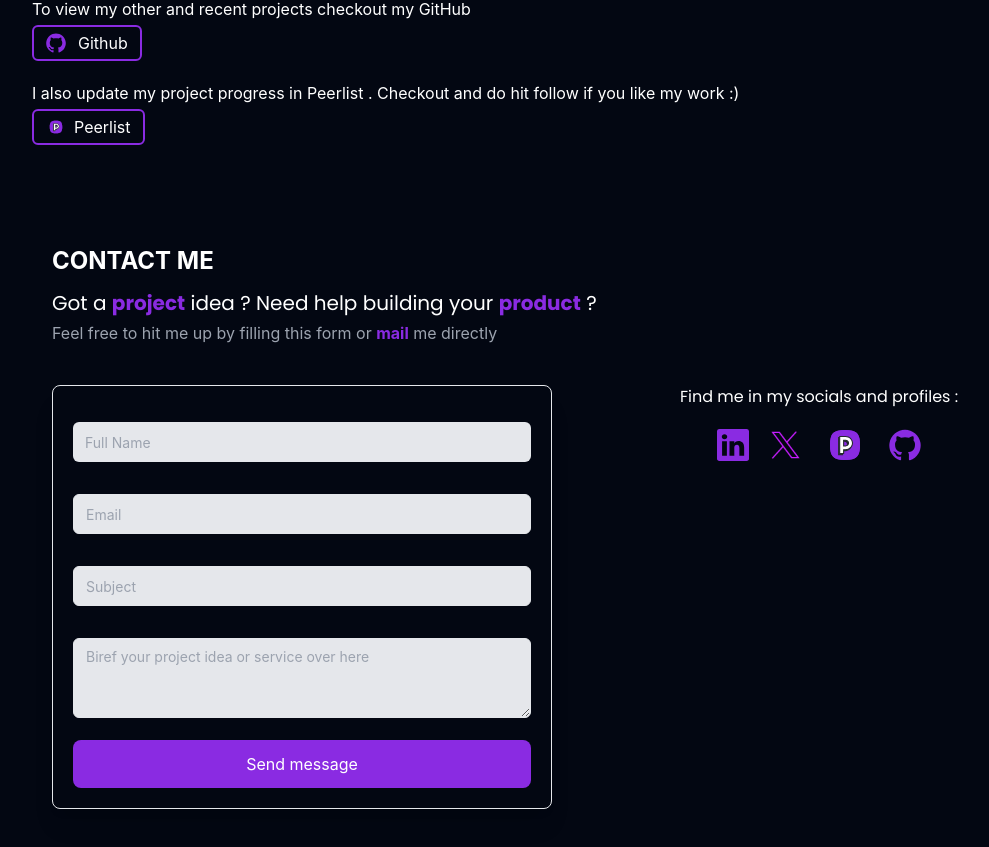
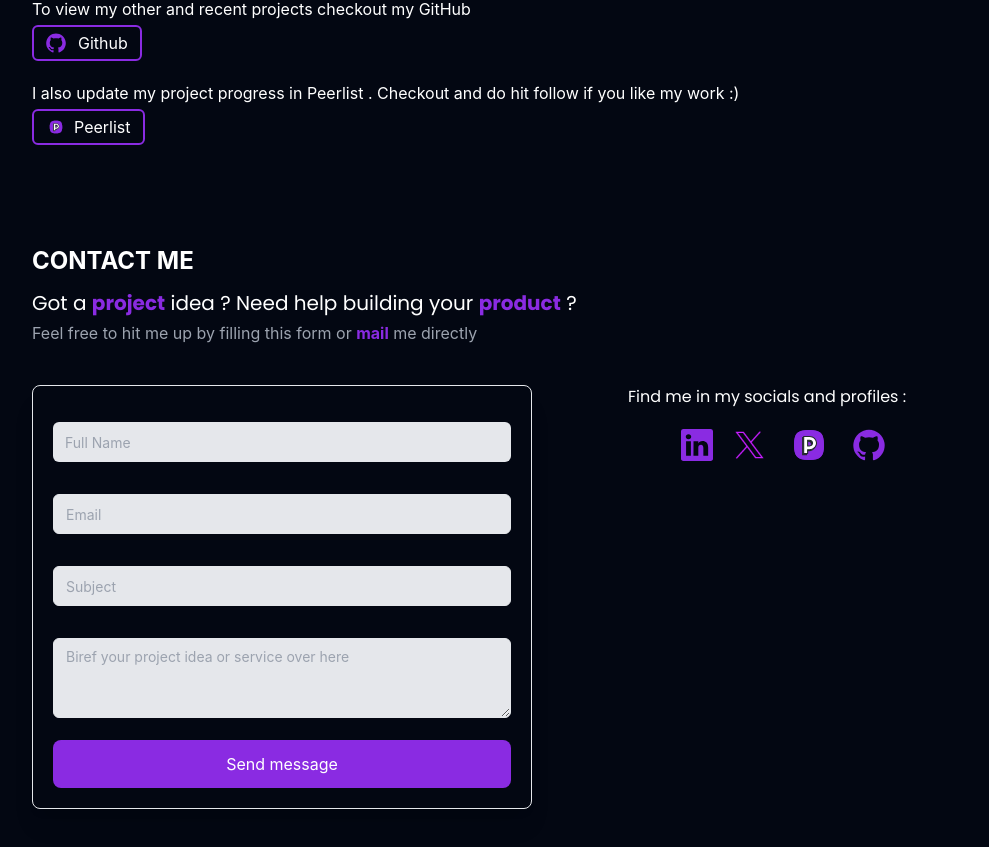
Before and after one commit to AKSHATH99/Personal-Website, a React (Create React App) app: page / in a window 1280 px wide. Shown: the part 2111-2958 px from the top of the page, without its empty margins (158-1147 px from the left). Built offline with nearby package versions, Linux system fonts and the light colour scheme; a web font is replaced by a local one.

Commit message:
ui fixes

```diff
--- a/src/components/Contact.js
+++ b/src/components/Contact.js
@@ -50,7 +50,7 @@ const Contact = () => {
 
 
   return (
-    <div id="contact" className="text-white  md:ml-[190px] p-5 pb-10">
+    <div id="contact" className="text-white  md:ml-[170px] p-5 pb-10">
       <div className="text-2xl mt-20 font-bold  w-max  ">
         CONTACT ME
       </div>
@@ -145,7 +145,7 @@ const Contact = () => {
 
         <div className="">
           {/* <img src="/images/contact image.png" /> */}
-          <p className="md:ml-32 md:mt-0 mt-10 font-poppins">Find me in my socials and profiles : </p>
+          <p className="md:ml-24 md:mt-0 mt-10 font-poppins">Find me in my socials and profiles : </p>
           <div className="flex items-center justify-center md:ml-32">
             <div class="flex items-center gap-5 mt-3">
             <motion.a
```
